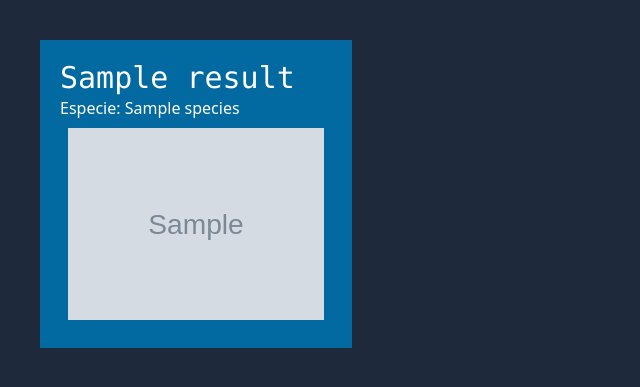
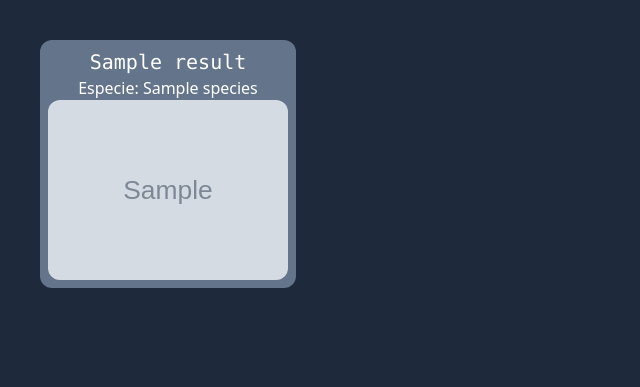
Before and after one commit to jazgamarra/taller-web-diciembre, a Flask app: page / in a window 1280 px wide. Shown: the top 387 px of the page, without its empty margins (0-640 px from the left). Run offline with Flask 2, Linux system fonts and the light colour scheme; grey boxes marked "Sample" are stand-in pictures; a database or web service that is not in the repository returns one stand-in record (values such as "Sample title"); data that the repository does not hold is empty; some libraries are stand-ins or nearby versions.

Commit message:
final changes uwu

```diff
--- a/templates/pagina-principal.html
+++ b/templates/pagina-principal.html
@@ -16,12 +16,12 @@
 
     <div class="flex flex-wrap">
         {% for personaje in personajes: %}
-        <div class="bg-sky-700 p-5 m-10 ">
-            <h1 class="text-3xl	font-mono	"> {{personaje['name']}} </h1>
+        <div class="bg-slate-500 m-10 text-center w-64 p-2 rounded-xl">
+            <h1 class="text-xl	font-mono	break-all"> {{personaje['name']}} </h1>
 
             <p> Especie: {{ personaje['species'] }} </p>
 
-            <img class="w-64 m-2" src="{{ personaje['image'] }}" alt="{{personaje['name']}}" >
+            <img class=" rounded-xl" src="{{ personaje['image'] }}" alt="{{personaje['name']}}" >
         </div>
         {% endfor %}
     </div>
```
